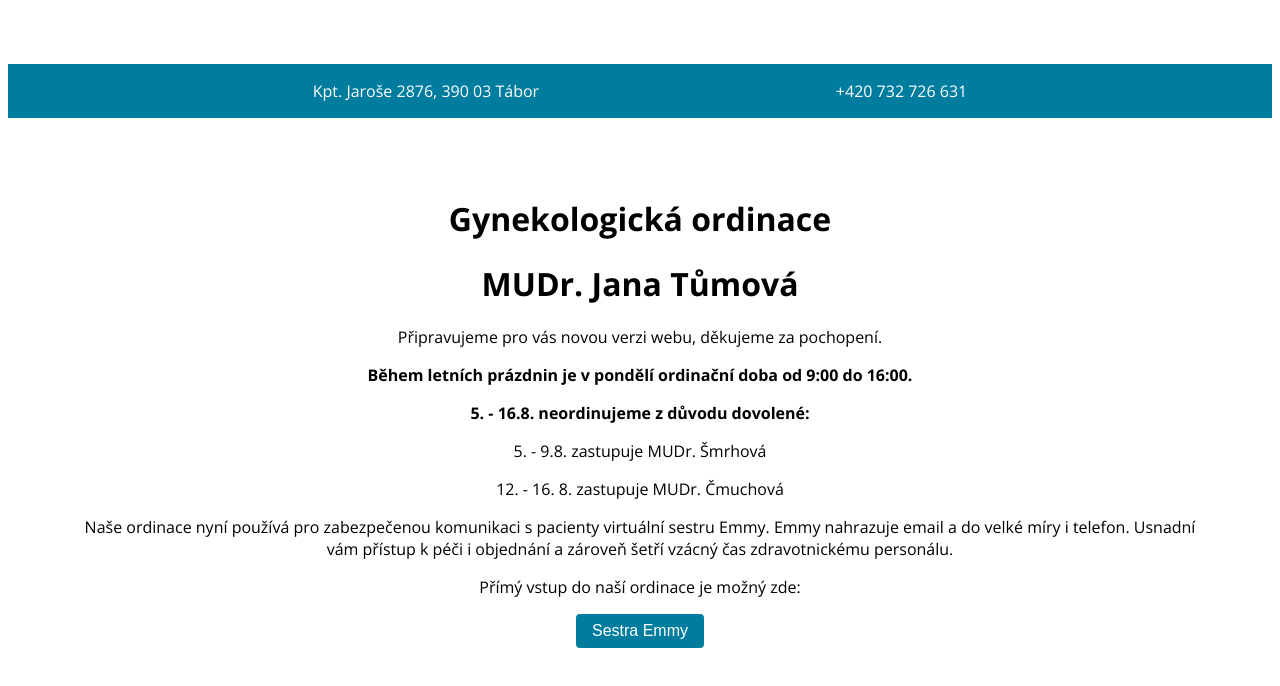
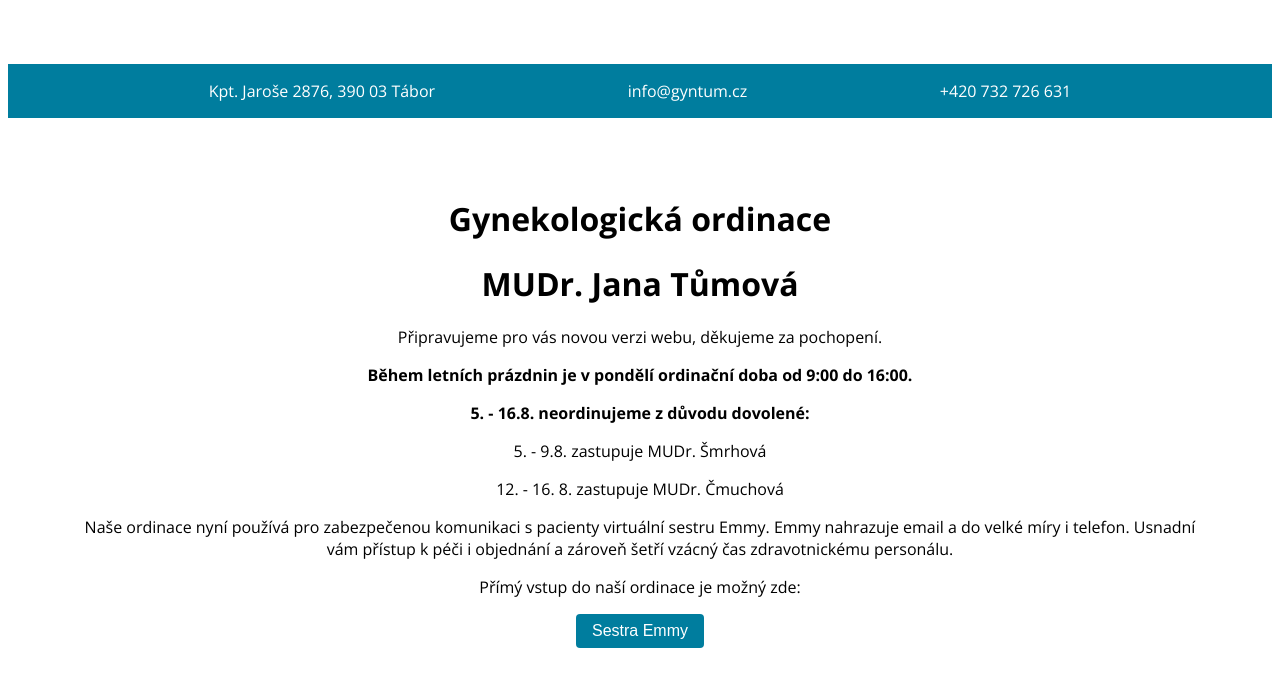
Before and after one commit to veronika-sesay/gyntum, a React (Vite) app: page / in a window 1280 px wide. Shown: the top 686 px of the page. Built offline with nearby package versions, Linux system fonts and the light colour scheme.

Commit message:
Email update correction

```diff
--- a/src/pages/HomePage/index.jsx
+++ b/src/pages/HomePage/index.jsx
@@ -6,6 +6,7 @@ export const HomePage = () => {
       <header>
         <div className="header-row">
           <p>Kpt. Jaroše 2876, 390 03 Tábor</p>
+           <p>info@gyntum.cz</p>
           <p>+420 732 726 631</p>
         </div>
       </header>
```
